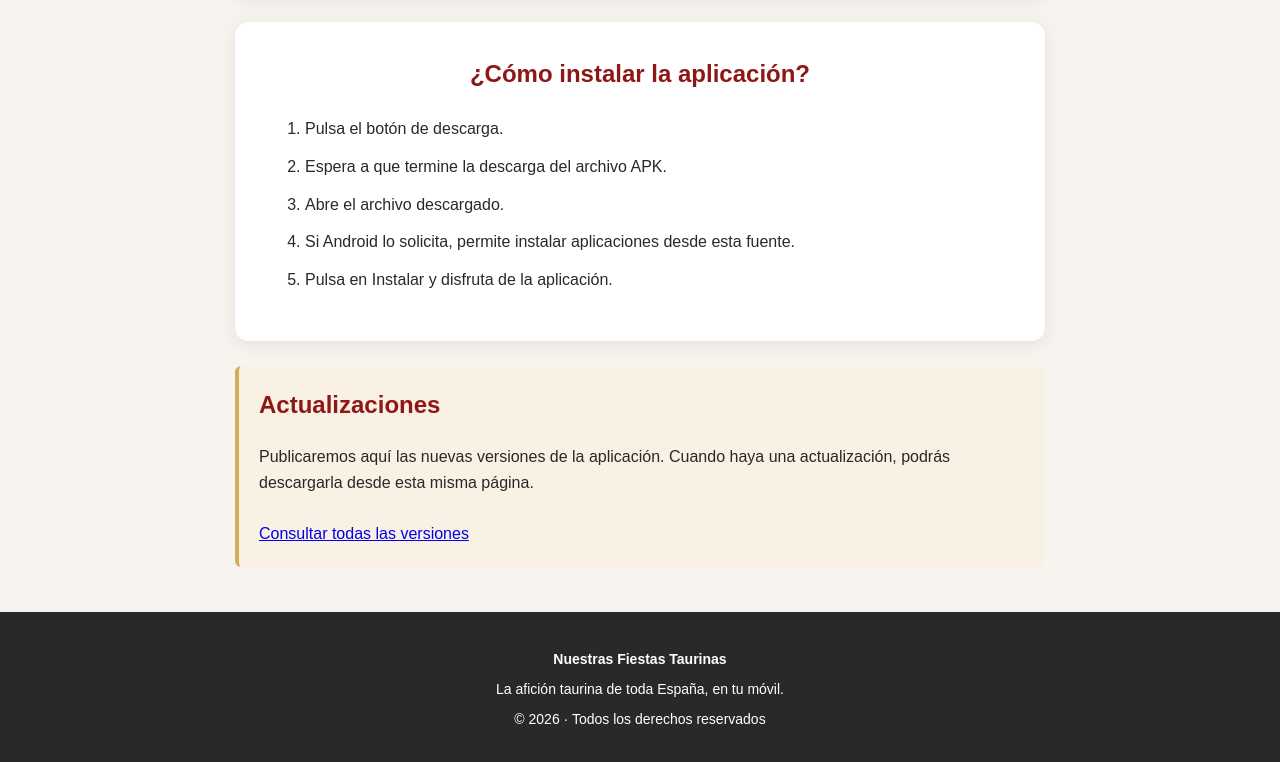
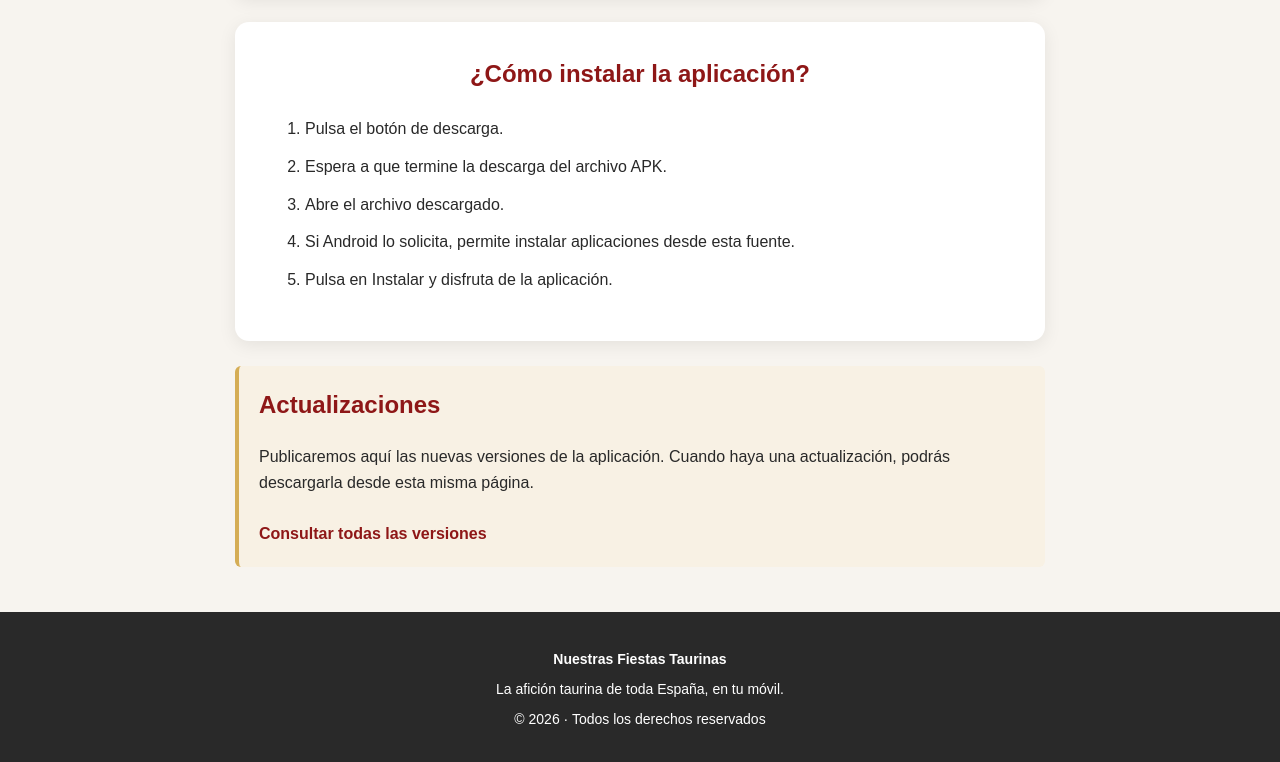
Before and after one commit to garbencan/descargas-nuestras-fiestas-taurinas, a plain HTML site: page index.html in a window 1280 px wide. Shown: the part 671-1433 px from the top of the page. Drawn offline with Linux system fonts and the light colour scheme.

Commit message:
Update link to latest releases in index.html

```diff
--- a/index.html
+++ b/index.html
@@ -130,6 +130,16 @@
       line-height: 1.6;
     }
 
+    .updates a {
+      color: #8e1717;
+      font-weight: bold;
+      text-decoration: none;
+    }
+
+    .updates a:hover {
+      text-decoration: underline;
+    }
+
     footer {
       background: #292929;
       color: white;
@@ -235,7 +245,7 @@
 
       <br><br>
 
-      <a href="https://github.com/garbencan/descargas-nuestras-fiestas-taurinas/releases/latest">
+      <a href="https://github.com/garbencan/descargas-nuestras-fiestas-taurinas/releases">
         Consultar todas las versiones
       </a>
 
```
